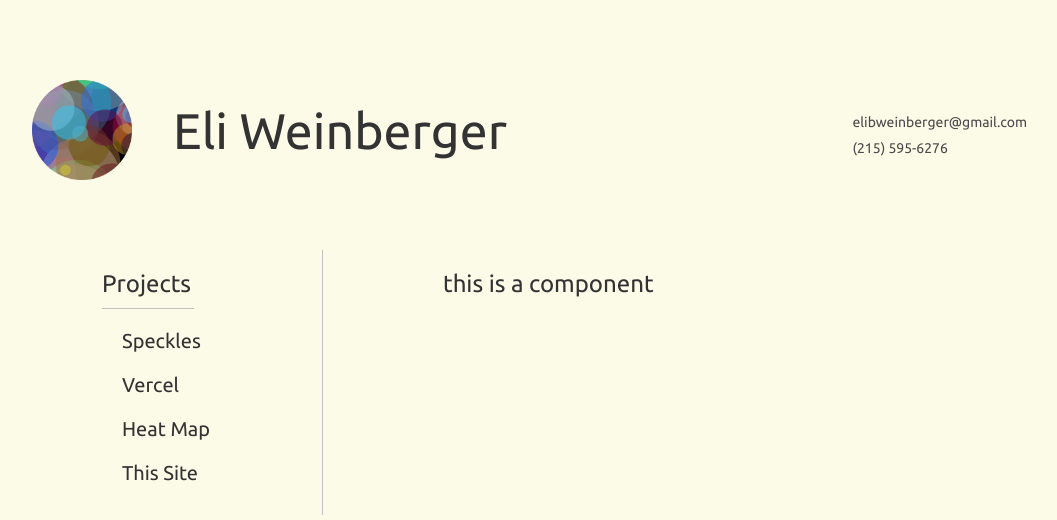
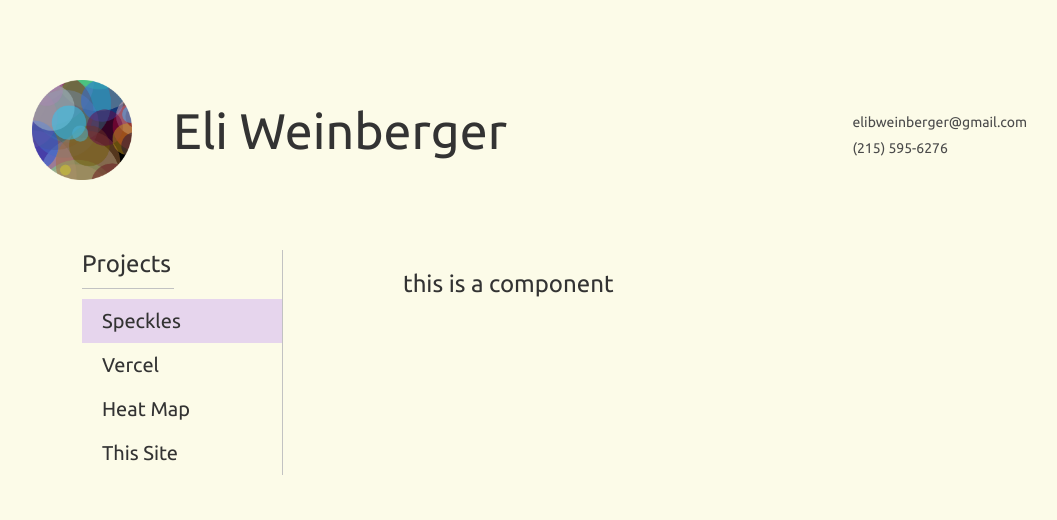
Before and after one commit to ebweinberger/eliWeinbergerWebsite, an Angular app: page / in a window 1280 px wide. In both pictures the pointer is over the link "Speckles". Shown: the top 520 px of the page, without its empty margins (108-1165 px from the left). Built offline with nearby package versions, Linux system fonts and the light colour scheme.

Commit message:
added shading when hovering over sidebar items

```diff
--- a/src/app/app.component.css
+++ b/src/app/app.component.css
@@ -57,7 +57,7 @@
   width: 200px;
   margin-right: 100px;
   /* background-color: grey; */
-  padding: 20px;
+  /* padding: 20px; */
   border-right: 1px solid #c2c2c2;
 }
 
@@ -74,7 +74,14 @@ hr{
   font-size: 20px;
   display: flex;
   padding: 10px 0 10px 20px;
+  transition: .7s;
 }
+
+.side-bar-item:hover{
+  background-color: #e6d5ed;
+  transition: .3s;
+}
+
 
 .component-container{
   /* background-color: red; */
```
